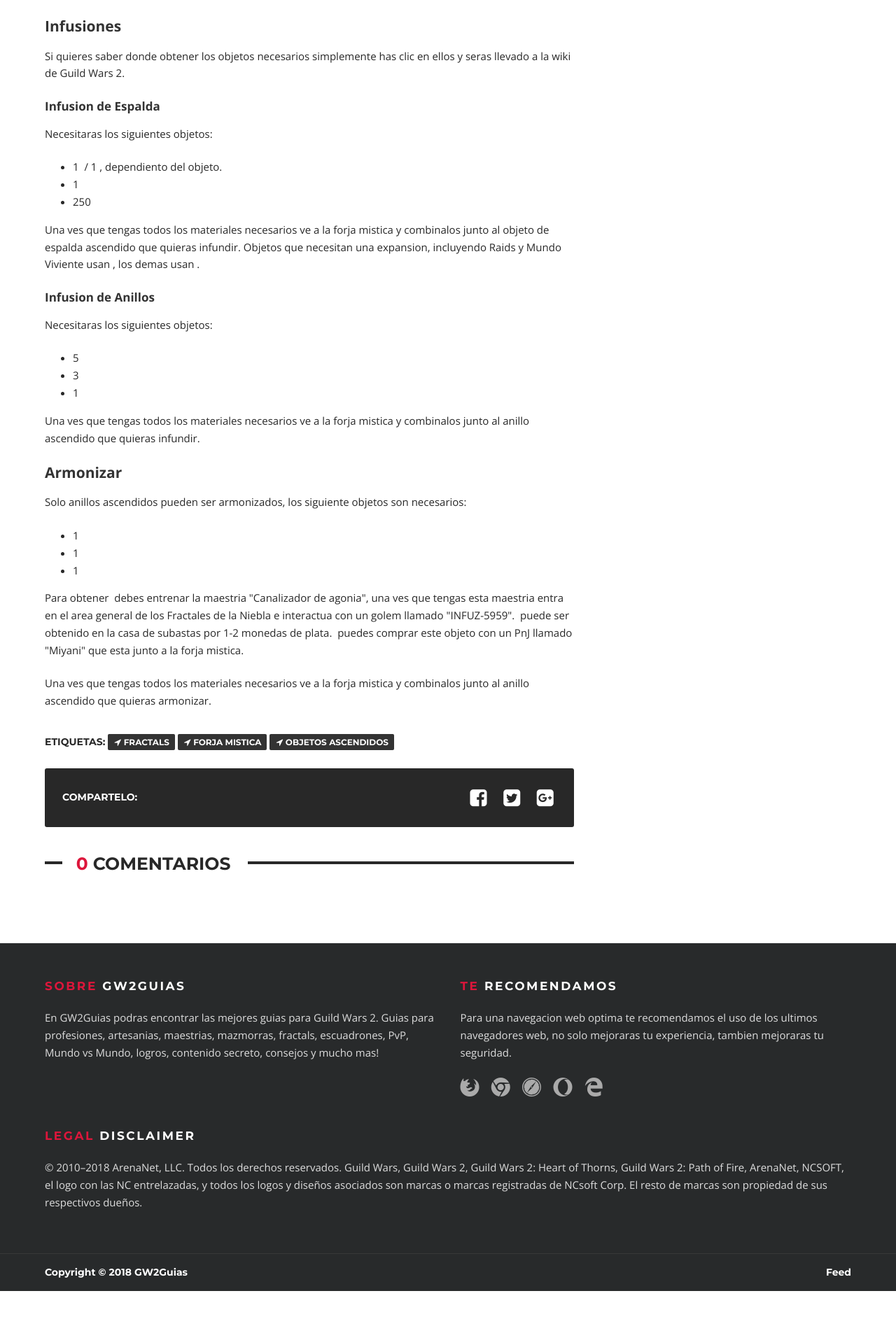
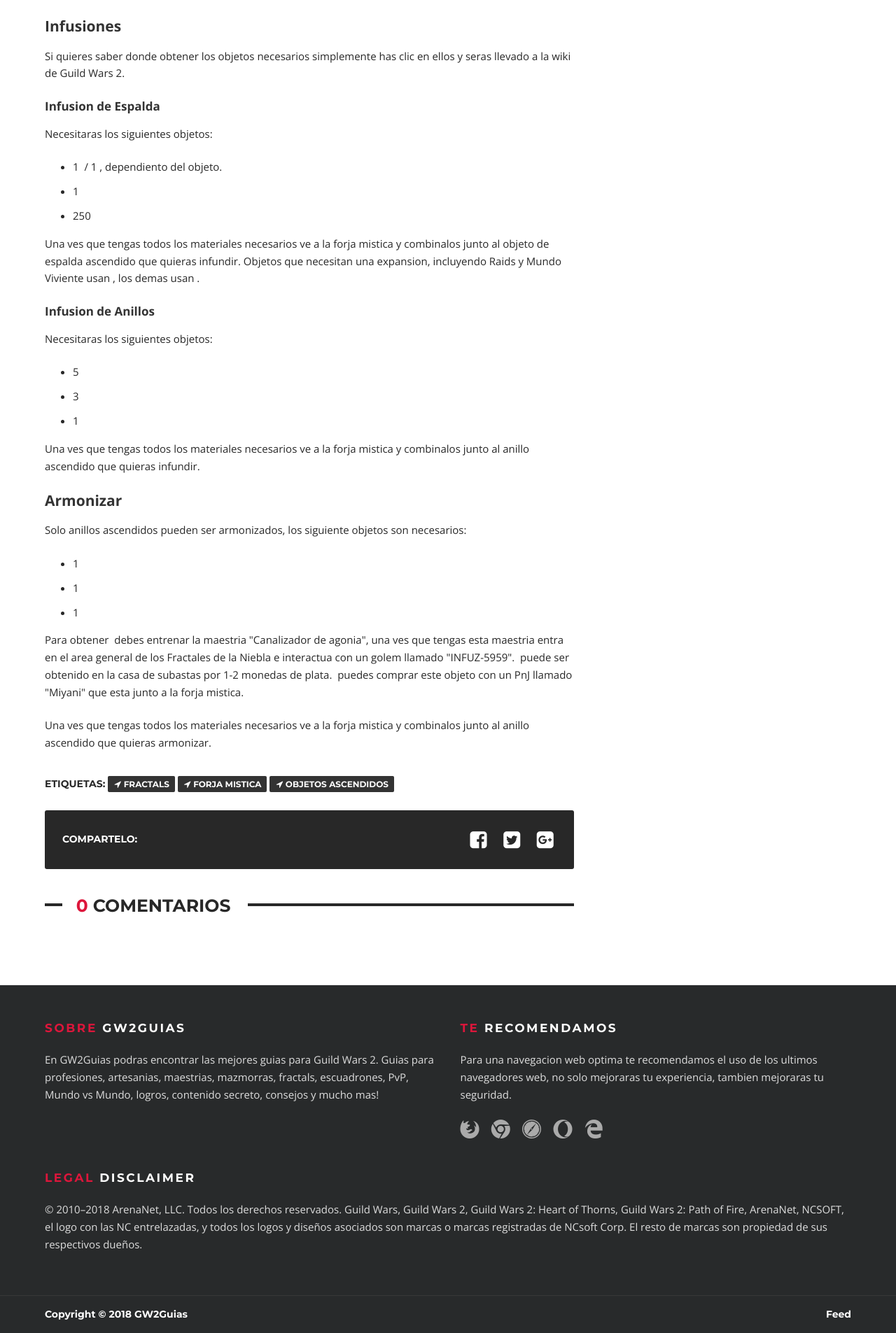
Before and after one commit to ACast59/GW2Guias, a Jekyll site: the page built from _posts/2018-09-05-armonizacion-e-infusion-de-equipamiento.md, in a window 1280 px wide. Shown: the part 1427-3332 px from the top of the page at 70% size. Built offline with Jekyll 4.4.1, drawn with Linux system fonts in a browser that asks for light colours; a script that is not in the unit is left out; comment, search, counter and statistics services are not loaded; before the commit the page ends 3272 px from its top, so only the background shows below that.

Commit message:
Update style.scss

```diff
--- a/assets/css/style.scss
+++ b/assets/css/style.scss
@@ -2417,6 +2417,34 @@
   margin: 0 auto;
 }
 
+.post-content > ul > li:not(:last-child) {
+  margin-bottom: 10px;
+}
+
+.quick-links {
+  display: inline-block;
+  background: #333;
+  padding: 15px 20px;
+  border-radius: 3px;
+  margin-bottom: 25px;
+}
+
+.quick-links h3 {
+  color:#fff;
+  margin:0 0 5px;
+}
+
+.quick-links ul {
+  list-style-type: square;
+  color: #fff;
+  padding-left: 25px;
+  margin: 0;
+}
+
+.quick-links li {
+  font-weight:600;
+}
+
 .post-tags {
   font-family: 'Montserrat', sans-serif;
   font-weight: 700;
```
